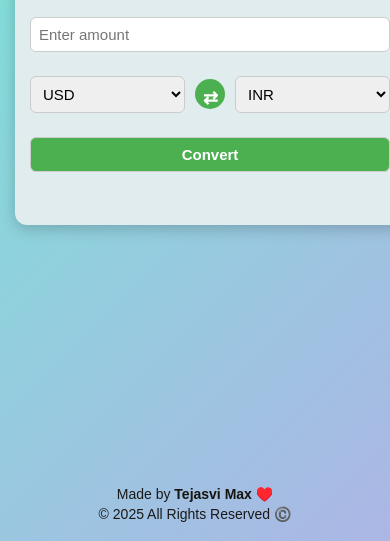
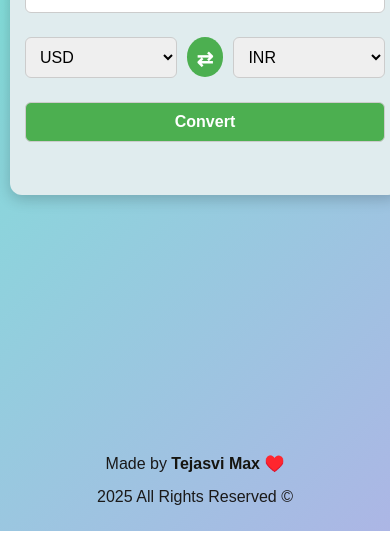
Before and after one commit to tejasvirajsingh/Currency-Converter, a plain HTML site: page index.html in a window 390 px wide. Shown: the part 333-874 px from the top of the page. Drawn offline with Linux system fonts and the light colour scheme.

Commit message:
Update The Margin size

```diff
--- a/index.html
+++ b/index.html
@@ -27,7 +27,7 @@
   <!-- 🔻 Footer -->
   <footer>
     <p>Made by<strong> Tejasvi Max ♥️</strong></p>
-    <p>&copy; <span id="year"></span> All Rights Reserved ©️ </p>
+    <p><span id="year"></span> All Rights Reserved &copy;  </p>
   </footer>
 
   <script src="script.js"></script>
--- a/style.css
+++ b/style.css
@@ -7,7 +7,7 @@ body {
   align-items: center;
   min-height: 100vh;
   margin: 0;
-  padding: 15px;
+  padding: 10px;
 }
 
 .container {
@@ -83,13 +83,13 @@ button:hover {
 
 footer {
   text-align: center;
-  font-size: 14px;
+  font-size: 16px;
   color: #1a1919;
-  margin-top: 20px;
+  margin-top: 50px;
 }
 
 footer p {
-  margin: 4px 0;
+  margin: 15px 0;
 }
 
 footer strong {
@@ -101,17 +101,17 @@ footer strong {
   to { opacity: 1; transform: translateY(0); }
 }
 
-@media (max-width: 400px) {
+@media (max-width: 200px) {
   h2 {
-    font-size: 20px;
+    font-size: 10px;
   }
   input, select, button {
-    font-size: 15px;
-    padding: 8px;
+    font-size: 20px;
+    padding: 10px;
   }
   .swap-btn {
-    width: 30px;
-    height: 30px;
-    font-size: 18px;
+    width: 20px;
+    height: 20px;
+    font-size: 8px;
   }
 }
```
